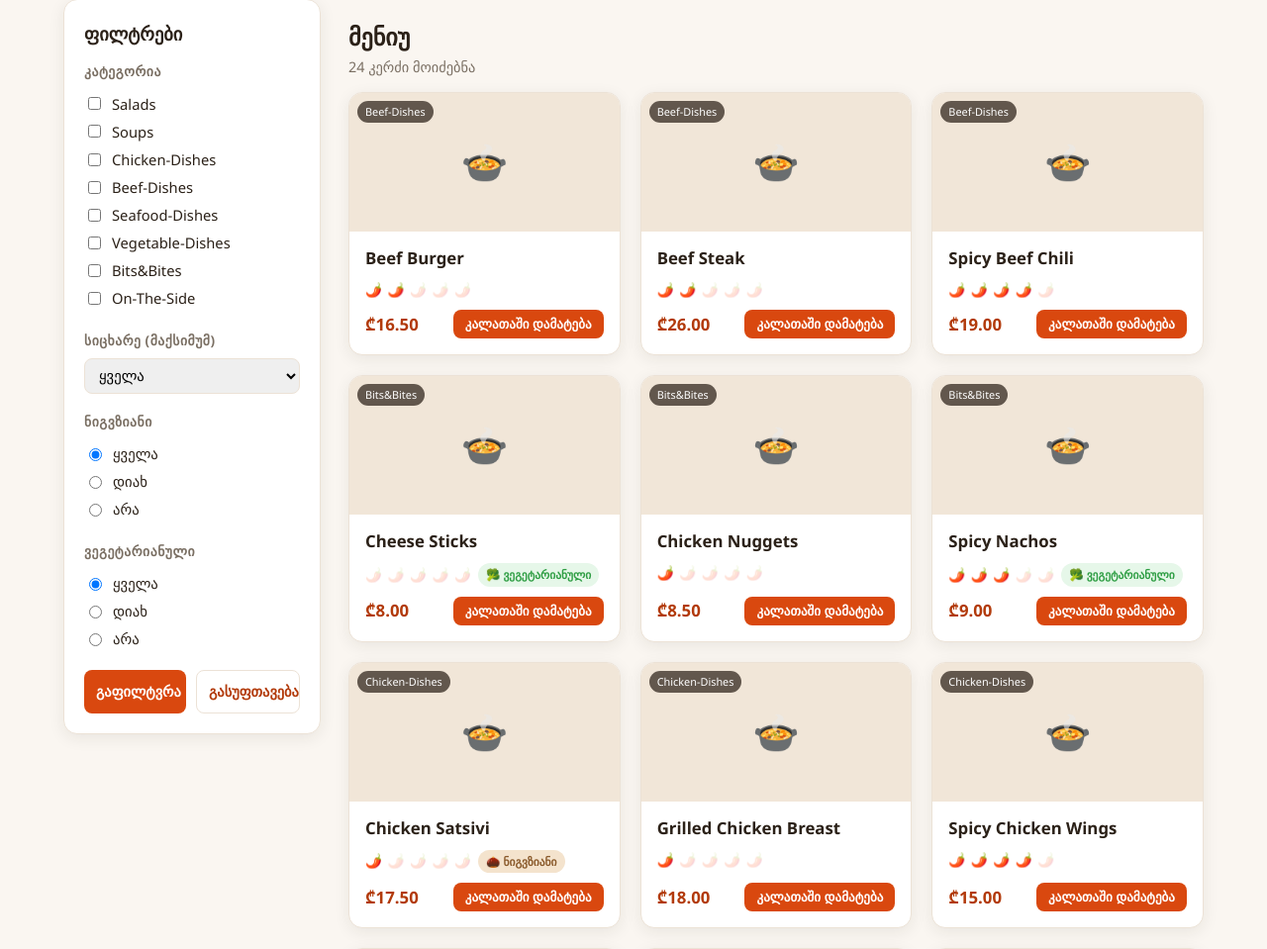
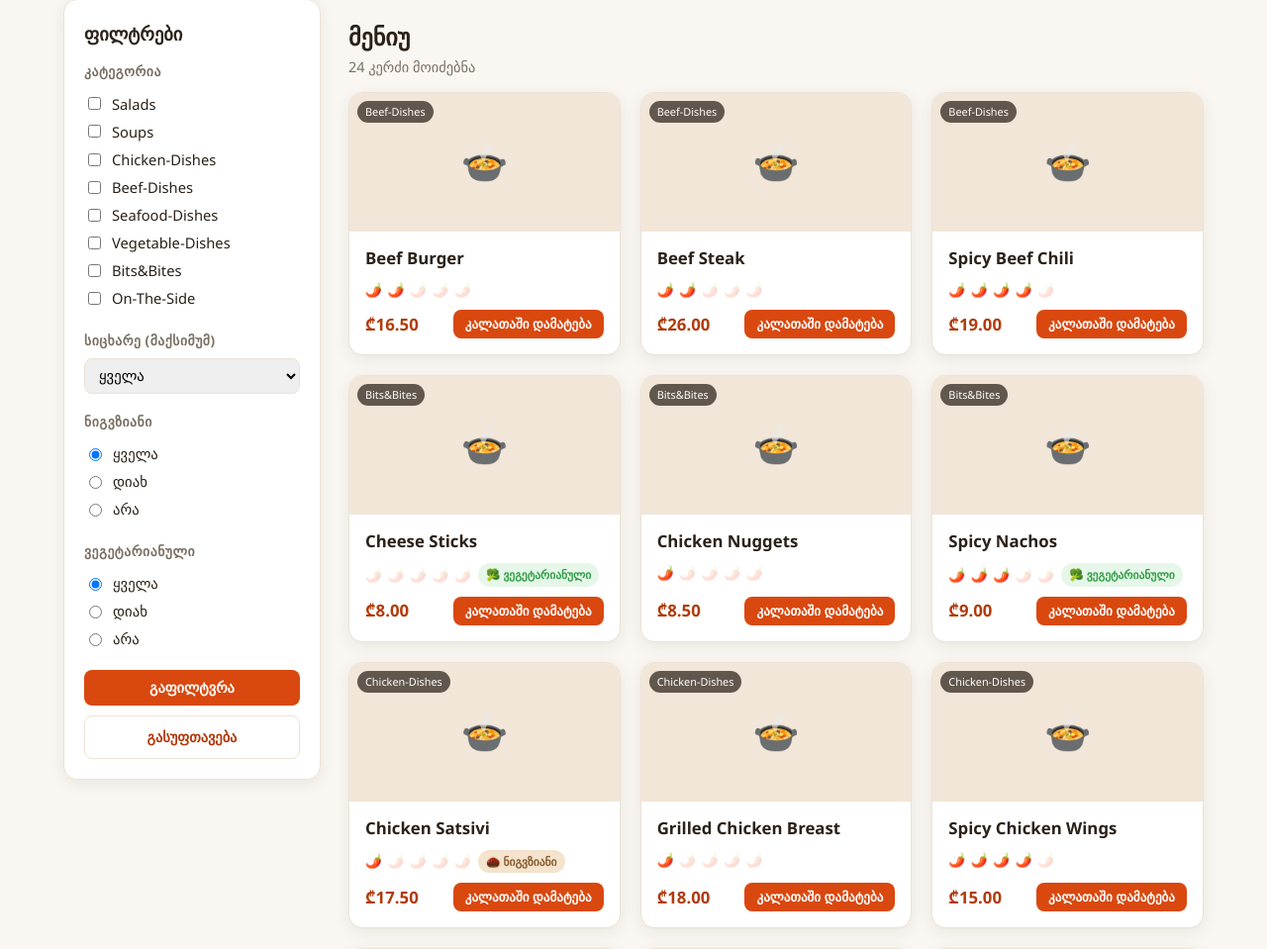
Before and after one commit to nodo343/restaurant_project, a Django app: page / in a window 1280 px wide. Shown: the part 88-1047 px from the top of the page at 99% size. Run offline with Django 4.2, Linux system fonts and the light colour scheme; data comes from the database, SQL or seed files in the repository.

Commit message:
Update style.css

```diff
--- a/menu/static/menu/css/style.css
+++ b/menu/static/menu/css/style.css
@@ -155,15 +155,17 @@ a { color: inherit; text-decoration: none; }
 }
 
 .filter-actions {
-    display: flex;
-    flex-wrap: wrap;
+    display: grid;
+    grid-template-columns: 1fr;
     gap: 10px;
     margin-top: 8px;
 }
 
 /* --- buttons --- */
 .btn {
-    display: inline-block;
+    display: inline-flex;
+    align-items: center;
+    justify-content: center;
     border: none;
     border-radius: 8px;
     padding: 10px 16px;
@@ -174,10 +176,10 @@ a { color: inherit; text-decoration: none; }
 }
 
 .filter-actions .btn {
-    flex: 1 1 0;
+    width: 100%;
     min-width: 0;
     padding-inline: 12px;
-    white-space: nowrap;
+    white-space: normal;
 }
 
 .btn-primary {
```
